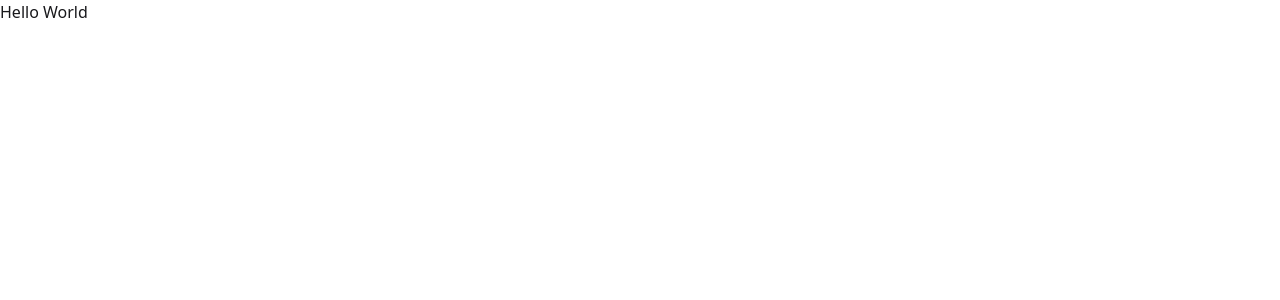
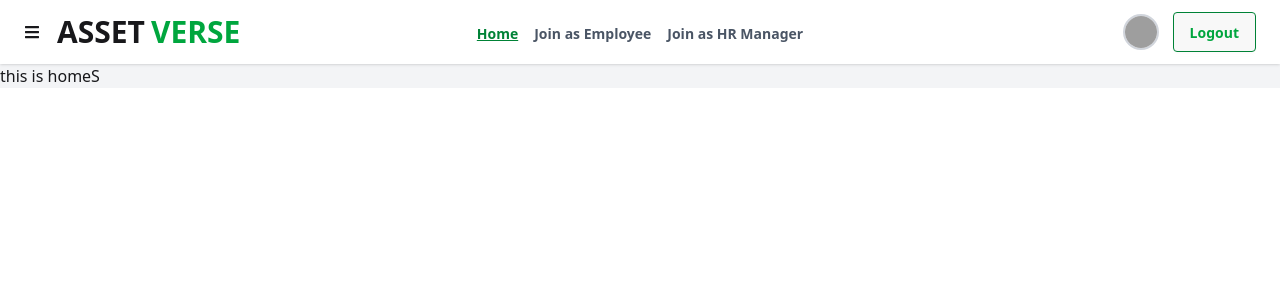
Before and after one commit to Shaifuzzman-Ratul/asset-verse-client, a React (Vite) app: page / in a window 1280 px wide. Shown: the top 300 px of the page. Built offline with nearby package versions, Linux system fonts and the light colour scheme; grey boxes are pictures that could not be loaded.

Commit message:
successfully iadded navbar

```diff
--- a/package.json
+++ b/package.json
@@ -11,8 +11,10 @@
   },
   "dependencies": {
     "@tailwindcss/vite": "^4.1.17",
+    "firebase": "^12.6.0",
     "react": "^19.2.0",
     "react-dom": "^19.2.0",
+    "react-icons": "^5.5.0",
     "react-router": "^7.10.1",
     "tailwindcss": "^4.1.17"
   },
--- a/src/Components/Navbar/Navbar.jsx
+++ b/src/Components/Navbar/Navbar.jsx
@@ -1,8 +1,140 @@
 import React from 'react';
+import { useState } from 'react';
+import { FaBars } from 'react-icons/fa';
+import { Link, NavLink } from 'react-router';
 
 const Navbar = () => {
+    const [user, setUser] = useState([]);
+    const handleLogout = () => {
+        console.log('logout');
+
+    }
     return (
-        <div>
+        <div className=''>
+            <div>
+                {/* <Toaster></Toaster> */}
+                <div className="navbar bg-base-100 shadow-sm lg:pr-6 lg:pl-6">
+                    <div className="navbar-start">
+
+                        {/*  */}
+                        <div className='tooltip tooltip-right'
+                            data-tip={user?.displayName || user?.email}
+                        >
+
+                            <div className="dropdown dropdown-down">
+                                <div tabIndex={0} role="button" className=" flex items-center flex-row-reverse ">
+                                    <a className="btn btn-ghost text-xl md:text-2xl lg:text-3xl font-extrabold ">ASSET<span className='text-green-600'>VERSE</span></a>
+
+                                    <FaBars />
+
+                                </div>
+                                <ul tabIndex="-1" className="dropdown-content menu bg-base-100 rounded-box z-1 w-52 p-2 shadow-sm">
+                                    <li>
+                                        <NavLink to="/"> <p>Home</p></NavLink>
+
+                                    </li>
+                                    <li>
+                                        <NavLink to="/all-products"><p>All Products</p></NavLink>
+
+                                    </li>
+                                    <li>
+                                        <NavLink to="/add-exports"><p>Add Product</p></NavLink>
+
+                                    </li>
+                                    <li>
+                                        <NavLink to="/exports"><p>My Exports</p></NavLink>
+
+                                    </li>
+
+                                    <li>
+                                        <NavLink to="/imports"><p>My Imports</p></NavLink>
+
+                                    </li>
+                                </ul>
+
+                            </div>
+
+                        </div>
+
+
+
+
+                        {/*  */}
+                    </div>
+                    <div className="navbar-center flex flex-col ">
+
+                        <div className=' lg:flex gap-4 pt-1 text-gray-600 text-sm hidden md:block font-semibold '>
+
+                            <NavLink to="/" className={({ isActive }) =>
+                                isActive ? "text-green-700 underline" : "text-gray-600"
+                            }> <p className="hover:underline hover:text-blue-400">Home</p></NavLink>
+
+
+                            <NavLink to="/join-as-employee"
+                                className={({ isActive }) => isActive ? "text-green-700 underline" : "text-gray-600"
+                                }>
+                                <p className="hover:underline hover:text-blue-400">Join as Employee </p></NavLink>
+
+
+                            <NavLink to="/join-as-Manager" className={({ isActive }) => isActive ? "text-green-700 underline" : "text-gray-600"
+                            }><p className="hover:underline hover:text-blue-400"> Join as HR Manager</p></NavLink>
+
+                        </div>
+                        {/* <button */}
+                    </div>
+                    <div className="navbar-end gap-3">
+
+
+
+                        {user && (
+                            <div className="dropdown dropdown-end z-50">
+                                <div
+                                    tabIndex={0}
+                                    role="button"
+                                    className="btn btn-ghost btn-circle avatar"
+                                >
+                                    <div className="w-9 border-2 border-gray-300 rounded-full">
+                                        <img
+                                            alt="User Avatar"
+                                            referrerPolicy="no-referrer"
+                                            src={
+                                                user?.photoURL ||
+                                                "https://i.ibb.co.com/pv1JCj0X/user.png"
+                                            }
+                                        />
+                                    </div>
+                                </div>
+                            </div>
+                        )}
+
+                        {
+
+                            user ? <button onClick={handleLogout} className="btn font-bold text-green-600 border  border-green-700">Logout</button> : <Link to="/login">
+                                <button className="btn font-bold text-green-600  border-green-700">Login</button></Link>
+
+                        }
+
+                        {
+                            user ? "" : <Link to="/register"><button className="btn btn-primary">Sign In</button></Link>
+                        }
+                        {/* <button><input
+                            type="checkbox"
+                            onChange={(e) => handleTheme(e.target.checked)}
+                            checked={theme === "dark"}
+                            className="toggle"
+                        />
+                            <p className="text-xs font-medium">
+                                {theme === "dark" ? "Dark" : "Light"}
+                            </p>
+                        </button> */}
+
+
+                    </div>
+                </div>
+            </div >
+
+
+
 
         </div>
     );
--- /dev/null
+++ b/src/Firebase/Firebase.config.js
@@ -0,0 +1,12 @@
+import { initializeApp } from "firebase/app";
+
+const firebaseConfig = {
+    apiKey: import.meta.env.VITE_API_KEY,
+    authDomain: import.meta.env.VITE_AUTH_DOMAIN,
+    projectId: import.meta.env.VITE_PROJECT_ID,
+    storageBucket: import.meta.env.VITE_STORAGE_BUCKET,
+    messagingSenderId: import.meta.env.VITE_MESSAGING_SENDER_ID,
+    appId: import.meta.env.VITE_APP_ID,
+};
+const app = initializeApp(firebaseConfig);
+export default app
--- /dev/null
+++ b/src/LayOuts/MainLayOut.jsx
@@ -0,0 +1,18 @@
+import React from 'react';
+import Navbar from '../Components/Navbar/Navbar';
+import { Outlet } from 'react-router';
+import Footer from '../Components/Footer/Footer';
+
+const MainLayOut = () => {
+    return (
+        <div>
+            <Navbar></Navbar>
+            <div className='bg-gray-100'>
+                <Outlet></Outlet>
+            </div>
+            <Footer></Footer>
+        </div >
+    );
+};
+
+export default MainLayOut;
--- /dev/null
+++ b/src/Pages/Auth/HrRegister/HrRegister.jsx
@@ -0,0 +1,27 @@
+import React from 'react';
+
+const HrRegister = () => {
+    return (
+        <div className='flex'>
+            <div className="flex-1 bg-[url('https://i.ibb.co.com/pr3nSxyp/laptop-office-plant-black-background-top-view.jpg')] h-screen w-full bg-cover bg-center">
+
+                {/* <img src="https://i.ibb.co.com/pr3nSxyp/laptop-office-plant-black-background-top-view.jpg" alt="" /> */}
+            </div>
+            <div className='flex-1'>
+                <form >
+                    <fieldset className="fieldset">
+                        <label className="label">Email</label>
+                        <input type="email" className="input" placeholder="Email" />
+                        <label className="label">Password</label>
+                        <input type="password" className="input" placeholder="Password" />
+                        <div><a className="link link-hover">Forgot password?</a></div>
+                        <button className="btn btn-neutral mt-4">Login</button>
+                    </fieldset>
+
+                </form>
+            </div>
+        </div>
+    );
+};
+
+export default HrRegister;
--- /dev/null
+++ b/src/Pages/Home/Home/Home.jsx
@@ -0,0 +1,11 @@
+import React from 'react';
+
+const Home = () => {
+    return (
+        <div>
+            <p>this is homeS</p>
+        </div>
+    );
+};
+
+export default Home;
--- a/src/Routes/Router.jsx
+++ b/src/Routes/Router.jsx
@@ -1,8 +1,21 @@
 import { createBrowserRouter } from "react-router";
+import MainLayOut from "../LayOuts/MainLayOut";
+import Home from "../Pages/Home/Home/Home";
+import HrRegister from "../Pages/Auth/HrRegister/HrRegister";
 
 export const router = createBrowserRouter([
     {
         path: "/",
-        element: <div>Hello World</div>,
+        Component: MainLayOut,
+        children: [
+            {
+                index: true,
+                Component: Home
+            },
+            {
+                path: "/join-as-Manager",
+                Component: HrRegister,
+            }
+        ]
     },
 ]);
```
Also changed, not shown: 2 other files (tests, documents, lock files or other folders).
